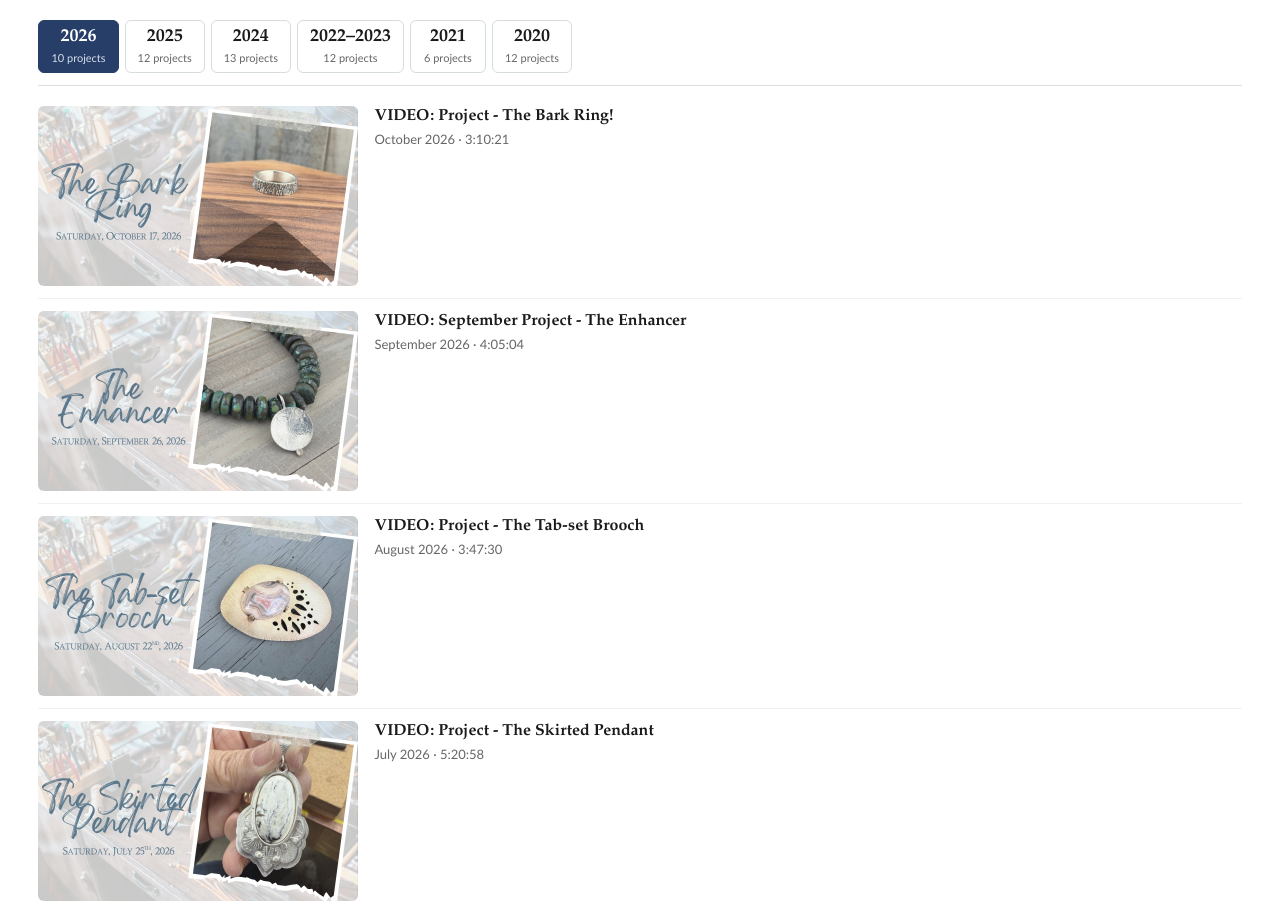
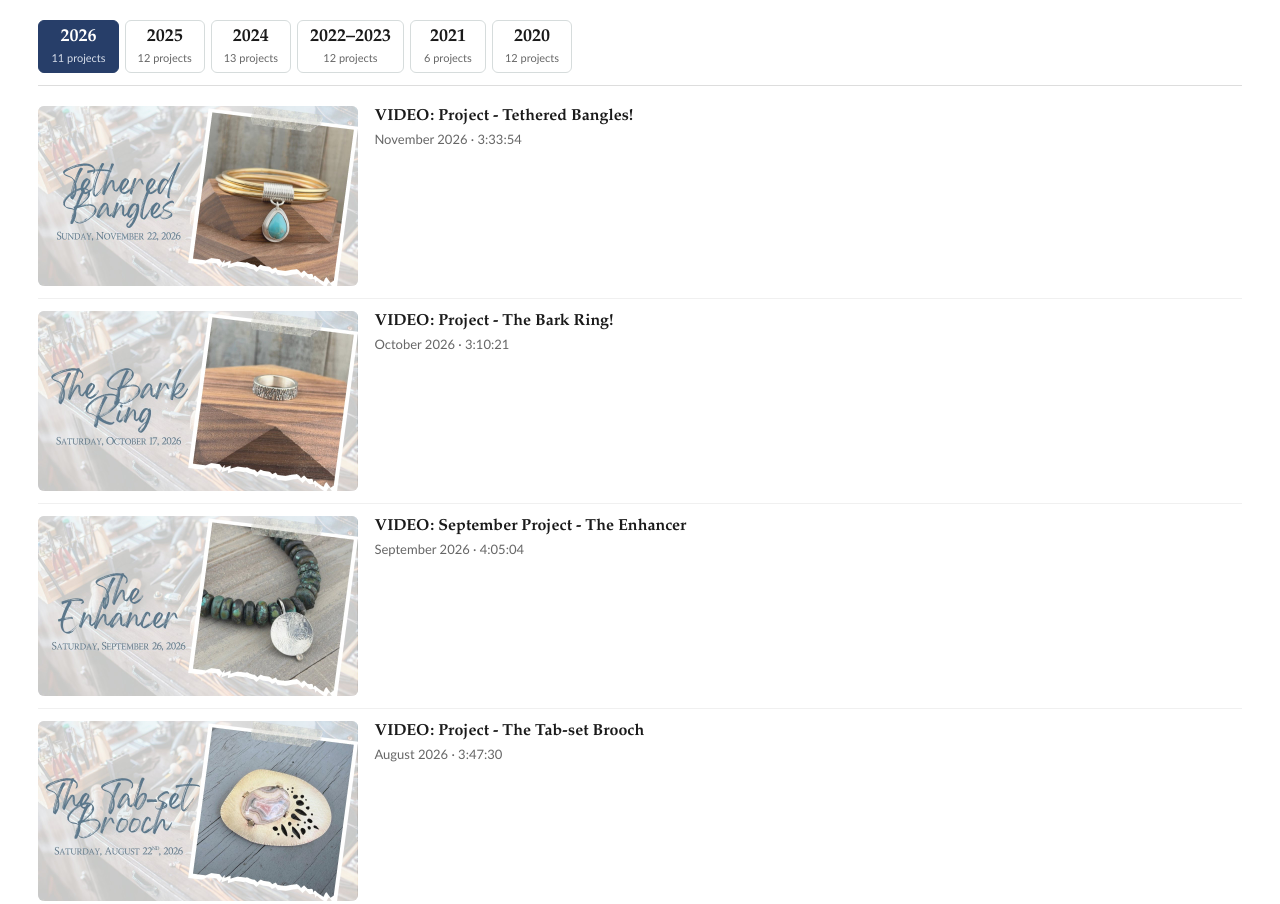
Before and after one commit to fwwatson/verbose-eureka, a plain HTML site: page index.html in a window 1280 px wide. Shown: the top 904 px of the page. Drawn offline with Linux system fonts and the light colour scheme.

Commit message:
Project Library: add November 2026 - Tethered Bangles card (#164)

```diff
--- a/index.html
+++ b/index.html
@@ -99,11 +99,12 @@ html:not(.js) .ynav { display: none; }
   </style>
 </head>
 <body>
-<div class="ytabs" role="tablist" aria-label="Year" hidden><button type="button" role="tab" id="tab-2026" class="ytab" aria-selected="true" aria-controls="panel-2026" tabindex="0"><span class="ytab-year">2026</span><span class="ytab-count">10 projects</span></button><button type="button" role="tab" id="tab-2025" class="ytab" aria-selected="false" aria-controls="panel-2025" tabindex="-1"><span class="ytab-year">2025</span><span class="ytab-count">12 projects</span></button><button type="button" role="tab" id="tab-2024" class="ytab" aria-selected="false" aria-controls="panel-2024" tabindex="-1"><span class="ytab-year">2024</span><span class="ytab-count">13 projects</span></button><button type="button" role="tab" id="tab-2022-2023" class="ytab" aria-selected="false" aria-controls="panel-2022-2023" tabindex="-1"><span class="ytab-year">2022–2023</span><span class="ytab-count">12 projects</span></button><button type="button" role="tab" id="tab-2021" class="ytab" aria-selected="false" aria-controls="panel-2021" tabindex="-1"><span class="ytab-year">2021</span><span class="ytab-count">6 projects</span></button><button type="button" role="tab" id="tab-2020" class="ytab" aria-selected="false" aria-controls="panel-2020" tabindex="-1"><span class="ytab-year">2020</span><span class="ytab-count">12 projects</span></button></div>
+<div class="ytabs" role="tablist" aria-label="Year" hidden><button type="button" role="tab" id="tab-2026" class="ytab" aria-selected="true" aria-controls="panel-2026" tabindex="0"><span class="ytab-year">2026</span><span class="ytab-count">11 projects</span></button><button type="button" role="tab" id="tab-2025" class="ytab" aria-selected="false" aria-controls="panel-2025" tabindex="-1"><span class="ytab-year">2025</span><span class="ytab-count">12 projects</span></button><button type="button" role="tab" id="tab-2024" class="ytab" aria-selected="false" aria-controls="panel-2024" tabindex="-1"><span class="ytab-year">2024</span><span class="ytab-count">13 projects</span></button><button type="button" role="tab" id="tab-2022-2023" class="ytab" aria-selected="false" aria-controls="panel-2022-2023" tabindex="-1"><span class="ytab-year">2022–2023</span><span class="ytab-count">12 projects</span></button><button type="button" role="tab" id="tab-2021" class="ytab" aria-selected="false" aria-controls="panel-2021" tabindex="-1"><span class="ytab-year">2021</span><span class="ytab-count">6 projects</span></button><button type="button" role="tab" id="tab-2020" class="ytab" aria-selected="false" aria-controls="panel-2020" tabindex="-1"><span class="ytab-year">2020</span><span class="ytab-count">12 projects</span></button></div>
 
 <section class="year" role="tabpanel" id="panel-2026" aria-labelledby="tab-2026">
   <h2 class="year-heading nojs-only">2026</h2>
   <ul class="entries">
+<li class="entry entry-single"><a class="entry-row-link" href="https://learning.makeryarts.com/courses/take/open-studio-project-library-2026/texts/80038282-video-project-tethered-bangles" target="_top" rel="noopener"><div class="entry-image"><img src="images/164-tethered-bangles.jpg" alt="VIDEO: Project - Tethered Bangles!" loading="lazy"></div><div class="entry-text"><span class="entry-title">VIDEO: Project - Tethered Bangles!</span><span class="entry-date-runtime">November 2026 · 3:33:54</span></div></a></li>
 <li class="entry entry-single"><a class="entry-row-link" href="https://learning.makeryarts.com/courses/take/open-studio-project-library-2026/texts/79085990-video-project-the-bark-ring" target="_top" rel="noopener"><div class="entry-image"><img src="images/163-the-bark-ring.jpg" alt="VIDEO: Project - The Bark Ring!" loading="lazy"></div><div class="entry-text"><span class="entry-title">VIDEO: Project - The Bark Ring!</span><span class="entry-date-runtime">October 2026 · 3:10:21</span></div></a></li>
 <li class="entry entry-single"><a class="entry-row-link" href="https://learning.makeryarts.com/courses/take/open-studio-project-library-2026/texts/78545578-video-september-project-the-enhancer" target="_top" rel="noopener"><div class="entry-image"><img src="images/161-the-enhancer.jpg" alt="VIDEO: September Project - The Enhancer" loading="lazy"></div><div class="entry-text"><span class="entry-title">VIDEO: September Project - The Enhancer</span><span class="entry-date-runtime">September 2026 · 4:05:04</span></div></a></li>
 <li class="entry entry-single"><a class="entry-row-link" href="https://learning.makeryarts.com/courses/take/open-studio-project-library-2026/texts/77649426-video-project-the-tab-set-brooch" target="_top" rel="noopener"><div class="entry-image"><img src="images/159-tab-set-brooch.jpg" alt="VIDEO: Project - The Tab-set Brooch" loading="lazy"></div><div class="entry-text"><span class="entry-title">VIDEO: Project - The Tab-set Brooch</span><span class="entry-date-runtime">August 2026 · 3:47:30</span></div></a></li>
```
Also changed, not shown: images/164-tethered-bangles.jpg (added).
